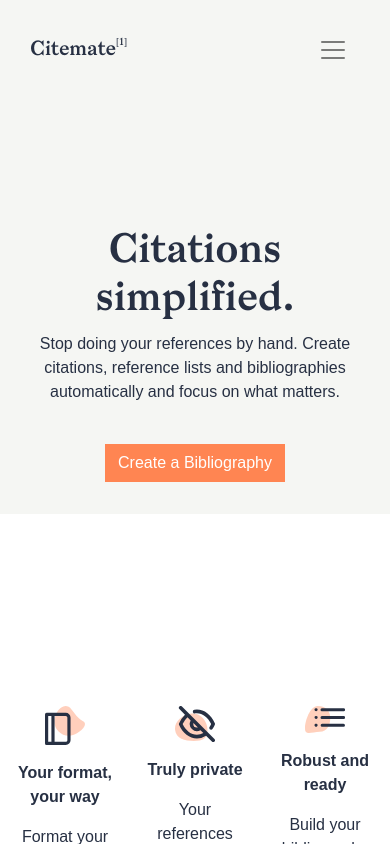
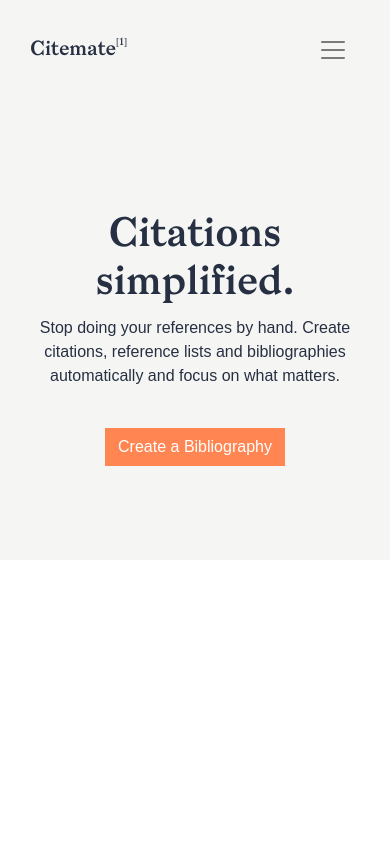
Before and after one commit to honsaar/Citemate, a Vue app: page / in a window 390 px wide. Shown: the top 844 px of the page. Built offline with nearby package versions, Linux system fonts and the light colour scheme; a web font is replaced by a local one.

Commit message:
Mobile navigation fix

```diff
--- a/src/App.vue
+++ b/src/App.vue
@@ -87,13 +87,13 @@
   border: none !important;
 }
 .hero {
-  text-align: center;
-min-height: 500px;
-padding-top: 15em;
+text-align: center;
+min-height: 700px;
+padding-top: 22em;
 background: #f5f6f3;
 padding-bottom: 2em;
 position: relative;
-top: -7em;
+top: -15em;
 }
 #features {
   padding-top: 5em;
--- a/src/views/Cite.vue
+++ b/src/views/Cite.vue
@@ -375,7 +375,7 @@ export default {
 
 #emptyState {
   color: #d6d7d4;
-  margin-top: 20%;
+  margin-top: 10%;
 }
 
 .refLists {
@@ -460,6 +460,10 @@ export default {
     /* override margin on smaller screens */
     margin-top: 20px !important;
   }
+  #emptyState {
+  color: #d6d7d4;
+  margin-top: 20%;
+}
 }
 
 .resultButt {
```
